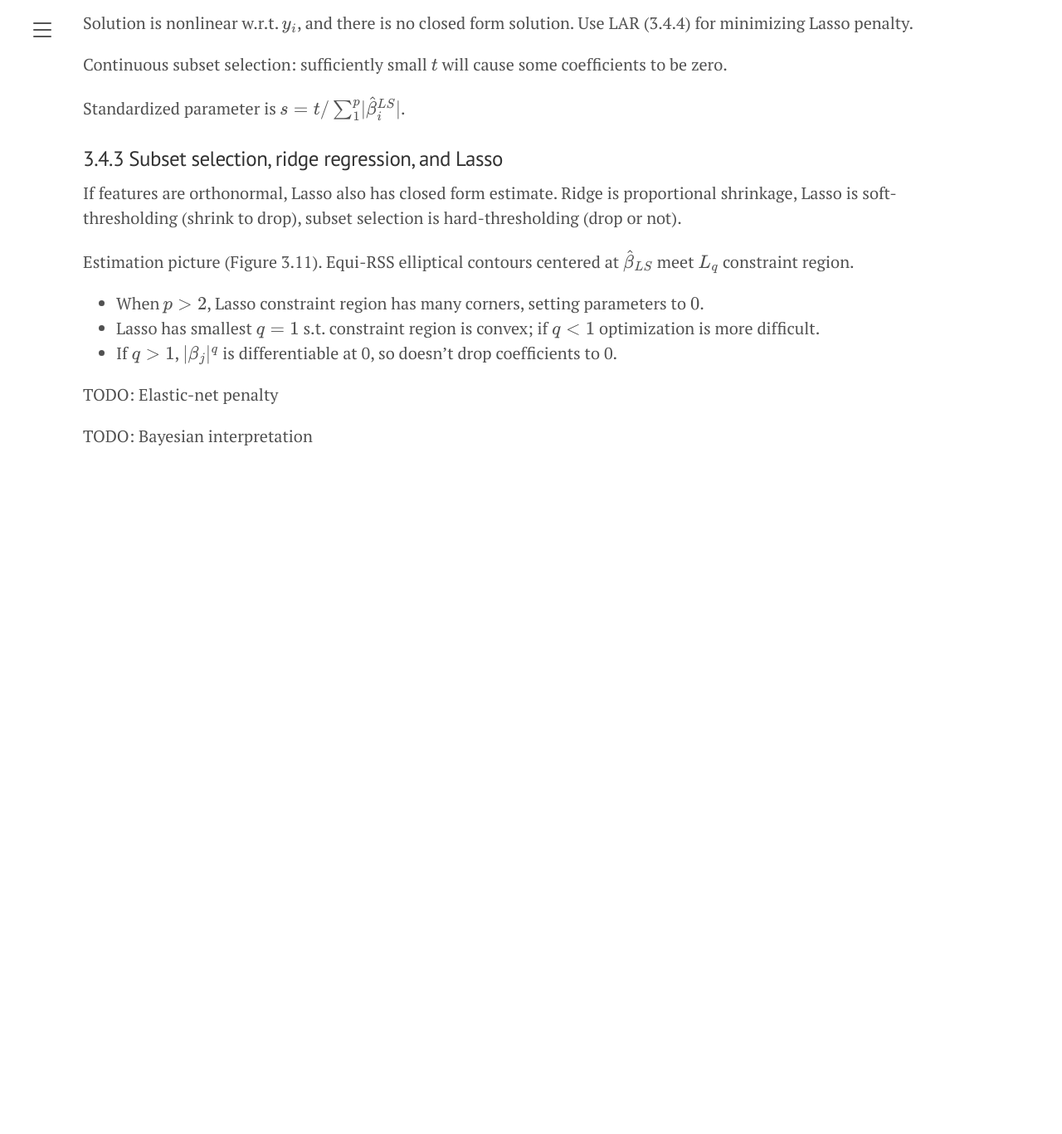
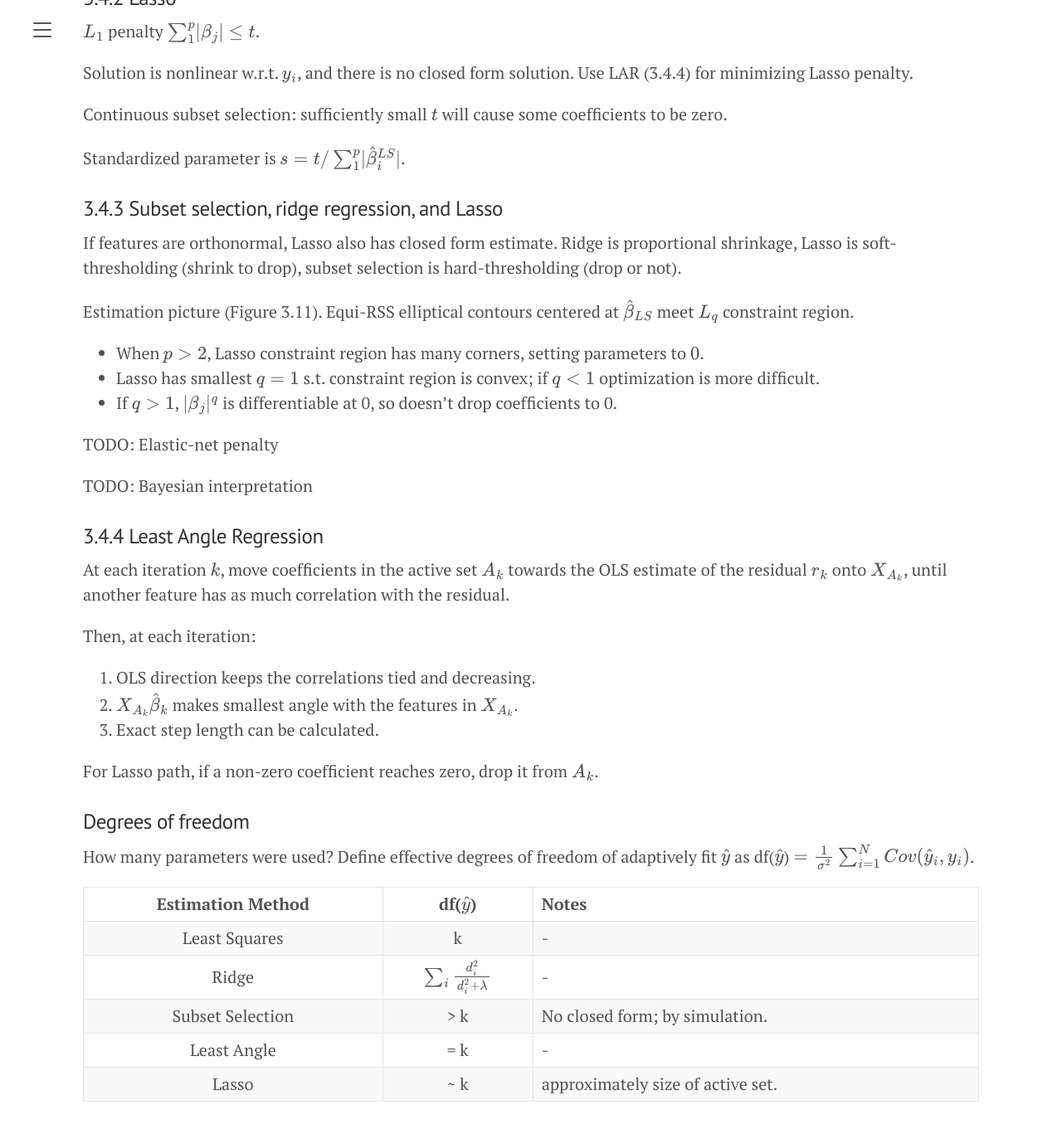
Before and after one commit to briansmlee/briansmlee.github.io, a Jekyll site: the page built from docs/_esl_posts/03_04_Summary.md, in a window 1280 px wide and 1400 px high, scrolled down 1180 px. Shown: the top 1367 px of the window at 83% size. Built offline with Jekyll 4.4.1, drawn with Linux system fonts in a browser that asks for light colours; formulas are drawn with MathJax 3; before the commit the page ends 1801 px from its top, so only the background shows below that; some of the changed text lies outside the part shown.

Commit message:
Add 3.4.4 Summary

```diff
--- a/docs/_esl_posts/03_04_Summary.md
+++ b/docs/_esl_posts/03_04_Summary.md
@@ -55,3 +55,26 @@ Estimation picture (Figure 3.11). Equi-RSS elliptical contours centered at $\hat
 TODO: Elastic-net penalty
 
 TODO: Bayesian interpretation
+
+### 3.4.4 Least Angle Regression
+
+At each iteration $k$, move coefficients in the active set $A_k$ towards the OLS estimate of the residual $r_k$ onto $X_{A_k}$, until another feature has as much correlation with the residual.
+
+Then, at each iteration:
+1. OLS direction keeps the correlations tied and decreasing.
+1. $X_{A_k}\hat{\beta}\_k$ makes smallest angle with the features in $X_{A_k}$.
+1. Exact step length can be calculated.
+
+For Lasso path, if a non-zero coefficient reaches zero, drop it from $A_k$.
+
+### Degrees of freedom
+
+How many parameters were used? Define effective degrees of freedom of adaptively fit $\hat{y}$ as df($\hat{y}$) $= \frac{1}{\sigma^2} \sum\_{i=1}^N Cov(\hat{y}\_i, y_i)$.
+
+| Estimation Method | df($\hat{y}$) | Notes |
+| :---: | :---: | :--- |
+| Least Squares | k | - |
+| Ridge | $\sum_i \frac{d_i^2}{d_i^2 + \lambda}$ | - |
+| Subset Selection | > k | No closed form; by simulation. |
+| Least Angle | = k | - |
+| Lasso | ~ k| approximately size of active set. |
```
